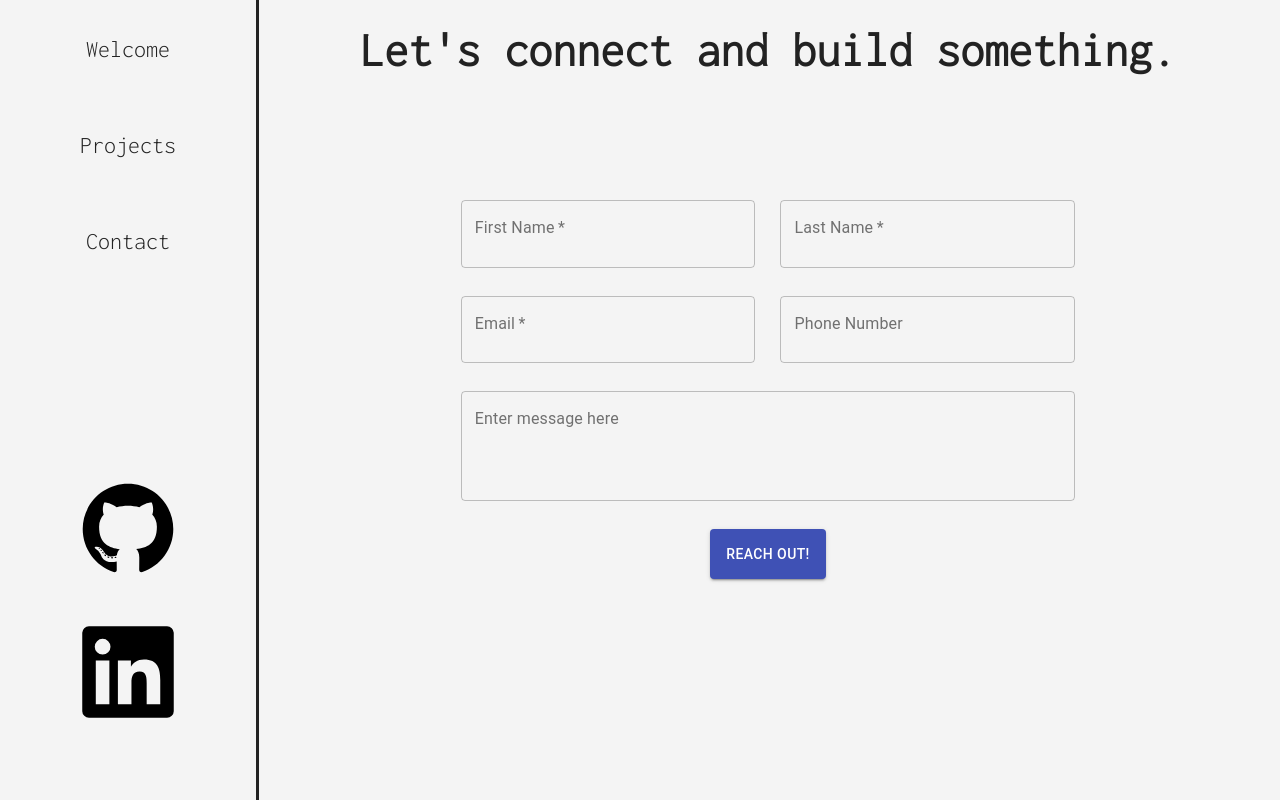
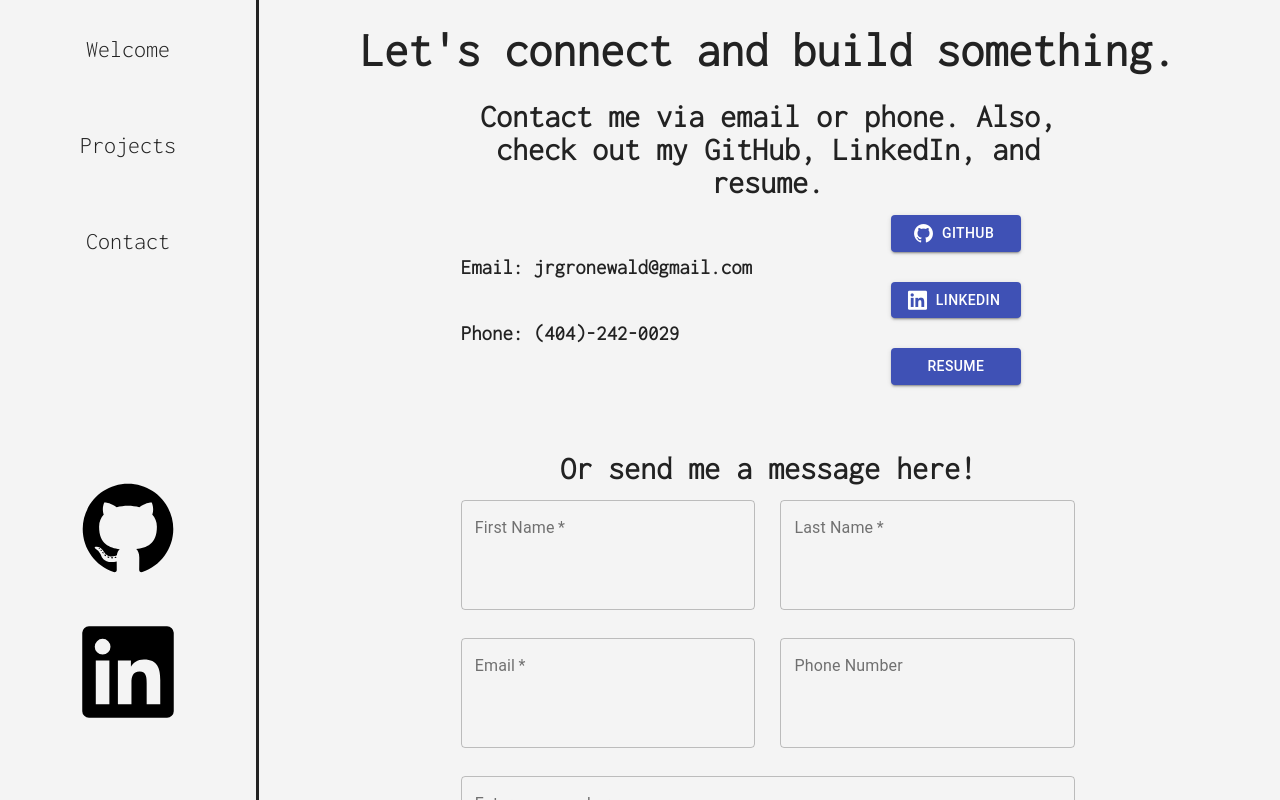
Before and after one commit to jameygronewald/reactTypeScriptPortfolio, a React (Create React App) app in the folder client/: page /contact in a window 1280 px wide. Shown: the top 800 px of the page. Built offline with nearby package versions, Linux system fonts and the light colour scheme.

Commit message:
added buttons for  github, linkedin, and resume to contact page and links are working as intended

```diff
--- a/client/src/App.css
+++ b/client/src/App.css
@@ -61,11 +61,11 @@ html, body {
 
 .welcomeContainer {
     display: grid;
-    grid-template: repeat(8, 100px) / 5% 1fr 1fr;
+    grid-template: repeat(8, 100px) / 5% 1fr 1fr 5%;
 }
 
 .welcomeHeader {
-    grid-column: 1 / 4;
+    grid-column: 1 / 5;
     grid-row: 1;
     margin: auto;
     font-size: 3rem;
@@ -76,10 +76,11 @@ html, body {
 .smallHeader {
     margin: auto;
     font-size: 2rem;
+    font-weight: 1000;
 }
 
 .bioImage {
-    grid-column: 3;
+    grid-column: 3 / 5;
     grid-row: 3 / 5;
     height: 300px;
     width: auto;
@@ -143,7 +144,6 @@ html, body {
     grid-row: 2;
     display: grid;
     align-content: center;
-    font-weight: 1000;
 }
 
 .trackPackerImageContainer {
@@ -190,6 +190,7 @@ html, body {
     grid-column: 2 / 10;
     grid-row: 7 / 9;
     row-gap: 10px;
+    column-gap: 10px;
     display: grid;
     grid-template: 50% 50% / repeat(6, 1fr);
     justify-items: center;
@@ -200,7 +201,6 @@ html, body {
     grid-row: 10;
     display: grid;
     align-content: center;
-    font-weight: 1000;
 }
 
 .bookKeeperImageContainer {
@@ -247,6 +247,7 @@ html, body {
     grid-column: 2 / 10;
     grid-row: 15 / 17;
     row-gap: 10px;
+    column-gap: 10px;
     display: grid;
     grid-template: 50% 50% / repeat(5, 1fr);
     justify-items: center;
@@ -266,9 +267,64 @@ html, body {
     height: auto;
 }
 
+#contactInfoHeader {
+    grid-column: 3 / 9;
+    grid-row: 2;
+    text-align: center;
+}
+
+.contactInfoGrid {
+    grid-column: 3 / 10;
+    grid-row: 3 / 5;
+    display: grid;
+    grid-template: 1fr 1fr 1fr / 60% 40%;
+    align-items: center;
+    justify-items: start;
+}
+
+.contactInfoGrid div {
+    height: auto;
+    font-size: 1.3rem;
+    font-weight: 1000;
+}
+
+.contactInfoGrid #Email {
+    grid-row: 1 / 3;
+    grid-column: 1;
+}
+
+.contactInfoGrid #Phone {
+    grid-row: 2 / 4;
+    grid-column: 1;
+}
+
+.contactInfoGrid #gitHubButton {
+    grid-row: 1;
+    grid-column: 2;
+    width: 130px;
+}
+
+.contactInfoGrid #linkedInButton {
+    grid-row: 2;
+    grid-column: 2;
+    width: 130px;
+}
+
+.contactInfoGrid #resumeButton {
+    grid-row: 3;
+    grid-column: 2;
+    width: 130px;
+}
+
+#formHeader {
+    grid-row: 6;
+    grid-column: 3 / 9;
+    margin-top: -3rem;
+}
+
 form {
     grid-column: 3 / 9;
-    grid-row: 3 / 7;
+    grid-row: 6 / 10;
     column-gap: 25px;
     row-gap: 25px;
     display: grid;
@@ -319,5 +375,5 @@ form {
 }
 
 .submitButton {
-    height: 70%;
+    height: 50%;
 }
--- a/client/src/components/ButtonLink/ButtonLink.tsx
+++ b/client/src/components/ButtonLink/ButtonLink.tsx
@@ -1,10 +1,25 @@
 import React from "react";
 import Button from "@material-ui/core/Button";
 
-export const ButtonLink = (props: { buttonText: string, URL: string, id: string }) => {
+export const ButtonLink = (props: {
+  buttonText: string;
+  URL: string;
+  id: string;
+  iconHTML: any;
+}) => {
   return (
-      <Button id={props.id} variant="contained" color="primary" href={props.URL} target="_blank" rel="noopener noreferrer">
+    <div>
+      <Button
+        id={props.id}
+        variant="contained"
+        color="primary"
+        href={props.URL}
+        target="_blank"
+        rel="noopener noreferrer"
+        startIcon={props.iconHTML}
+      >
         {props.buttonText}
       </Button>
+    </div>
   );
 };
--- /dev/null
+++ b/client/src/components/ContactInfo/ContactInfo.tsx
@@ -0,0 +1,9 @@
+import React from 'react'
+
+export const ContactInfo = (props: { type: string, value: string }) => {
+    return (
+        <div id={props.type}>
+            {props.type}: {props.value}
+        </div>
+    )
+}
--- a/client/src/components/FeaturedProjects/FeaturedProject1.tsx
+++ b/client/src/components/FeaturedProjects/FeaturedProject1.tsx
@@ -8,7 +8,7 @@ export const FeaturedProject1 = () => {
   return (
     <>
       <SmallHeader text="TrackPacker" id="trackPackerHeader" />
-      <ButtonLink id="repoButton1" buttonText="Github Repo" URL="https://github.com/jameygronewald/trackPacker"/>
+      <ButtonLink id="repoButton1" buttonText="Github Repo" URL="https://github.com/jameygronewald/trackPacker" iconHTML=""/>
       <div className="trackPackerImageContainer">
         <img
           alt="trackPacker"
@@ -16,7 +16,7 @@ export const FeaturedProject1 = () => {
           src={require("../../../src/assets/trackPackerInventory.png")}
         />
       </div>
-      <ButtonLink id="deployedButton1" buttonText="Deployed Site" URL="https://trackpacker.herokuapp.com/"/>
+      <ButtonLink id="deployedButton1" buttonText="Deployed Site" URL="https://trackpacker.herokuapp.com/" iconHTML=""/>
       <RegularText
         class="trackPackerDesc"
         text="Allows a user to create an “inventory” of all outdoor gear and plan “excursions” by adding inventory items to a packing list for each trip. Here are some of the technologies used to create TrackPacker:"
--- a/client/src/components/FeaturedProjects/FeaturedProject2.tsx
+++ b/client/src/components/FeaturedProjects/FeaturedProject2.tsx
@@ -8,7 +8,7 @@ export const FeaturedProject2 = () => {
   return (
     <>
       <SmallHeader text="Book Keeper" id="bookKeeperHeader" />
-      <ButtonLink id="repoButton2" buttonText="Github Repo" URL="https://github.com/jameygronewald/bookKeeper"/>
+      <ButtonLink id="repoButton2" buttonText="Github Repo" URL="https://github.com/jameygronewald/bookKeeper" iconHTML=""/>
       <div className="bookKeeperImageContainer">
         <img
           alt="bookKeeper"
@@ -16,7 +16,7 @@ export const FeaturedProject2 = () => {
           src={require("../../../src/assets/bookKeeperLibrary.png")}
         />
       </div>
-      <ButtonLink id="deployedButton2" buttonText="Deployed Site" URL="https://bookkeeperlibrary.herokuapp.com/"/>
+      <ButtonLink id="deployedButton2" buttonText="Deployed Site" URL="https://bookkeeperlibrary.herokuapp.com/" iconHTML=""/>
       <RegularText
         class="bookKeeperDesc"
         text="Leverages Google Books API to allow users to search for books and add/delete them to/from a user’s library. Here are some of the technologies I used to build this app:"
--- a/client/src/pages/Contact/Contact.tsx
+++ b/client/src/pages/Contact/Contact.tsx
@@ -1,7 +1,11 @@
 import React, { useState } from "react";
 import { BigHeader } from "../../components/BigHeader/BigHeader";
+import { SmallHeader } from "../../components/SmallHeader/SmallHeader";
+import { ContactInfo } from "../../components/ContactInfo/ContactInfo";
+import { ButtonLink } from "../../components/ButtonLink/ButtonLink";
 import TextField from "@material-ui/core/TextField";
 import Button from "@material-ui/core/Button";
+const resume = require("../../assets/resume.pdf");
 
 export const Contact = () => {
   const [formData, setFormData] = useState({});
@@ -17,6 +21,33 @@ export const Contact = () => {
         class="contactHeader"
         text="Let's connect and build something."
       />
+      <SmallHeader
+        id="contactInfoHeader"
+        text="Contact me via email or phone. Also, check out my GitHub, LinkedIn, and resume."
+      />
+      <div className="contactInfoGrid">
+        <ContactInfo type="Email" value="jrgronewald@gmail.com" />
+        <ContactInfo type="Phone" value="(404)-242-0029" />
+        <ButtonLink
+          id="gitHubButton"
+          buttonText="GitHub"
+          URL="https://www.github.com/jameygronewald"
+          iconHTML={<i className="devicon-github-plain"></i>}
+        />
+        <ButtonLink
+          id="linkedInButton"
+          buttonText="LinkedIn"
+          URL="https://www.linkedin.com/in/jameygronewald/"
+          iconHTML={<i className="devicon-linkedin-plain"></i>}
+        />
+        <ButtonLink
+          id="resumeButton"
+          buttonText="Resume"
+          URL={resume}
+          iconHTML=""
+        />
+      </div>
+      <SmallHeader id="formHeader" text="Or send me a message here!" />
       <form onSubmit={handleSubmit}>
         <div className="formRow1">
           <TextField
@@ -75,7 +106,15 @@ export const Contact = () => {
           />
         </div>
         <div className="formRow4">
-          <Button type="submit" value="submit" variant="contained" color="primary" className="submitButton" >Reach Out!</Button>
+          <Button
+            type="submit"
+            value="submit"
+            variant="contained"
+            color="primary"
+            className="submitButton"
+          >
+            Reach Out!
+          </Button>
         </div>
       </form>
     </div>
```
Also changed, not shown: 1 other file (tests, documents, lock files or other folders).
